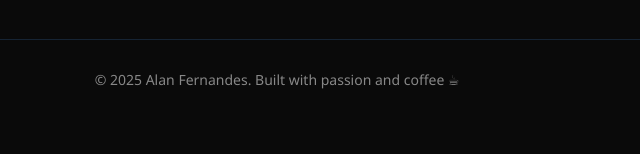
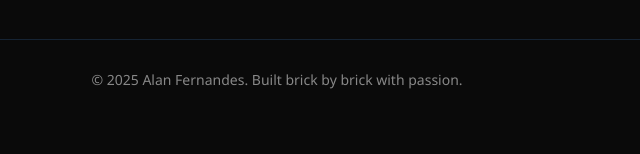
Before and after one commit to thealanfernz/portfolio.html, a plain HTML site: page index.html in a window 1280 px wide. Shown: the part 6555-6709 px from the top of the page, 363-1003 px from the left. Drawn offline with nearby package versions, Linux system fonts and the light colour scheme.

```diff
--- a/index.html
+++ b/index.html
@@ -254,7 +254,7 @@
 
     <!-- Footer -->
     <footer class="footer">
-        <p>&copy; 2025 Alan Fernandes. Built with passion and coffee ☕</p>
+        <p>&copy; 2025 Alan Fernandes. Built brick by brick with passion.</p>
     </footer>
 
     <!-- Gallery Modal -->
@@ -312,4 +312,5 @@
 
     <script src="script.js"></script>
 </body>
+
 </html>
```
